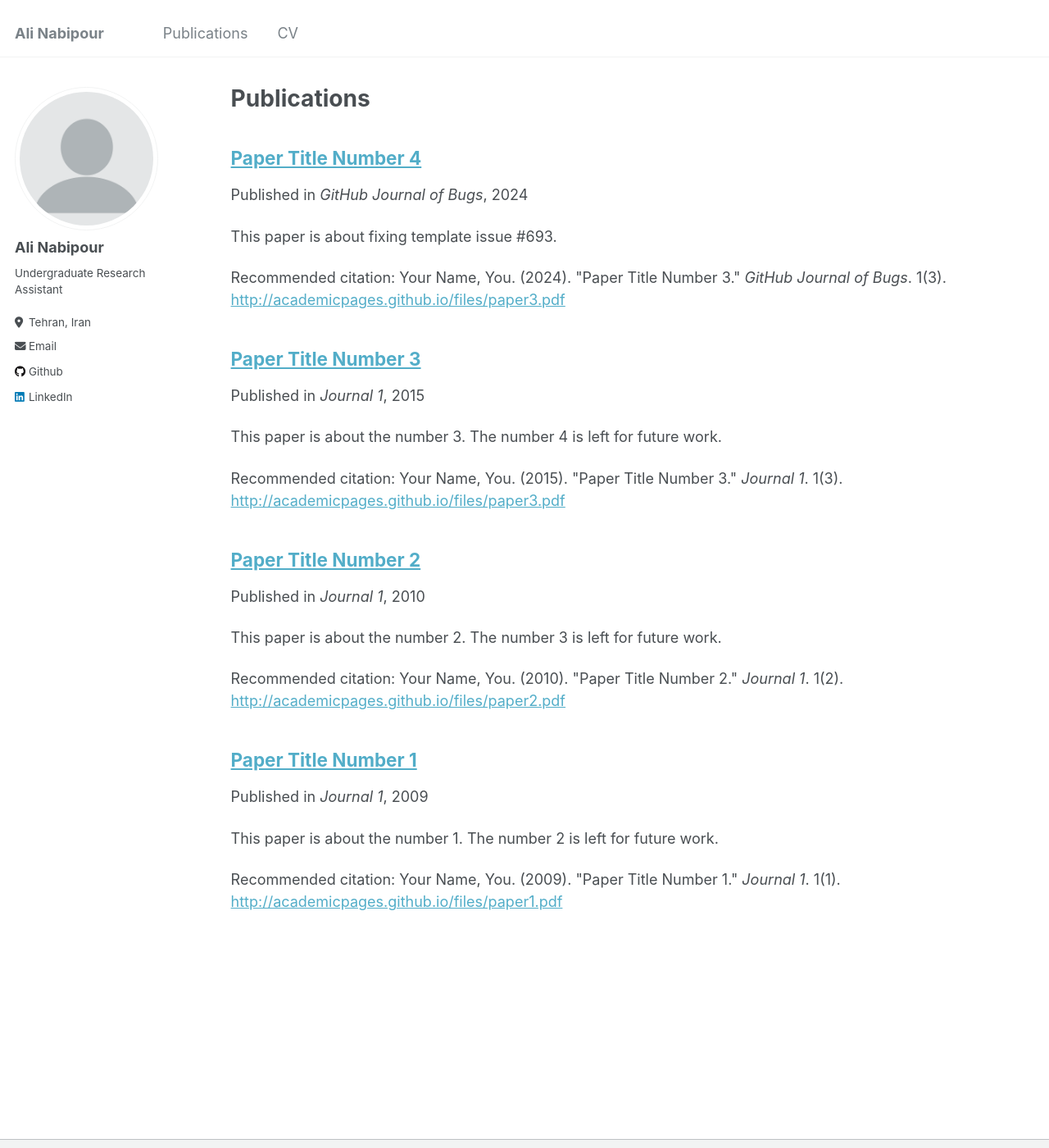
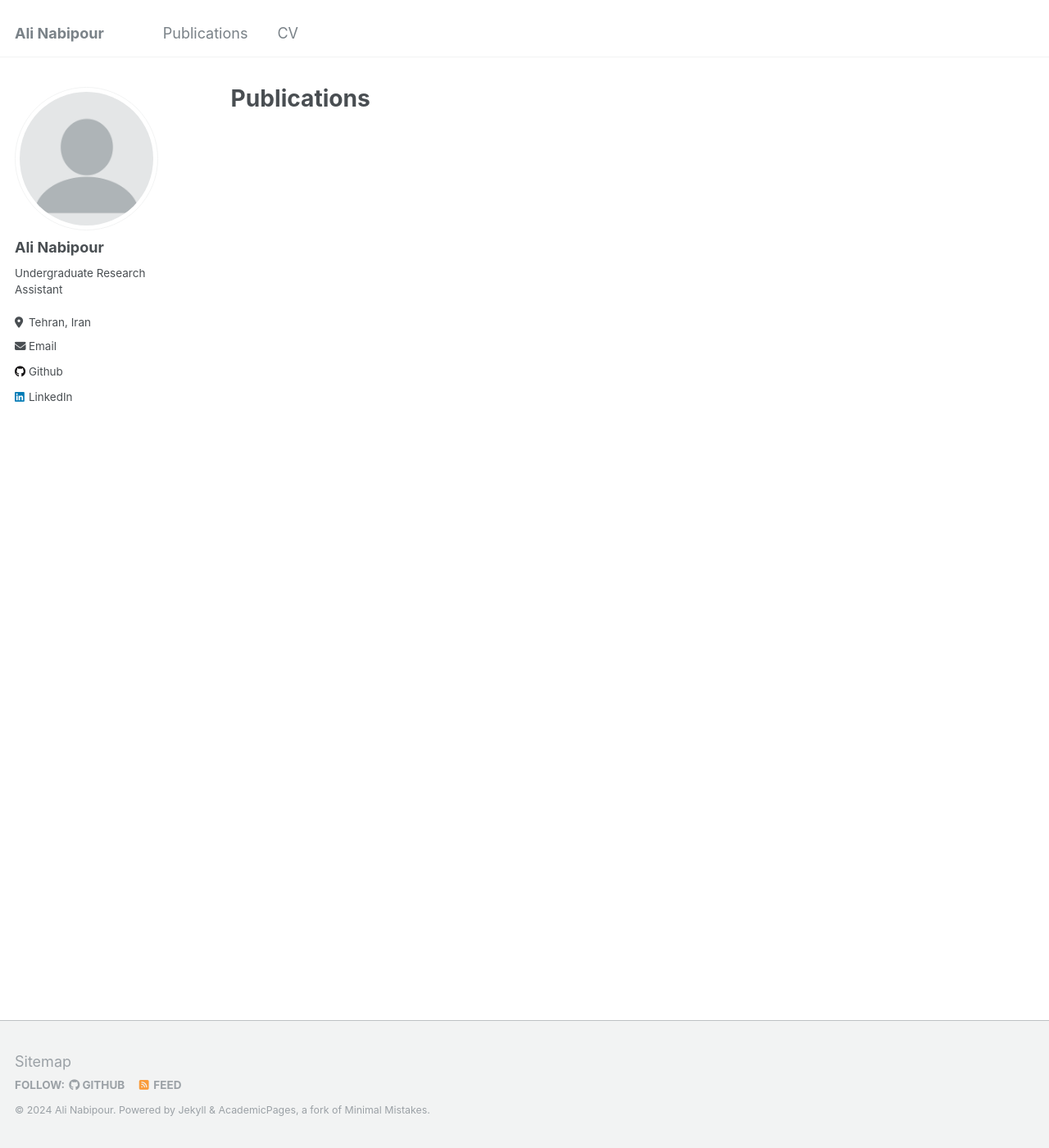
Before and after one commit to eyenpi/eyenpi.github.io, a Jekyll site: the page built from _pages/publications.md, in a window 1280 px wide and 1400 px high. Shown: the whole window at 82% size. Built offline with Jekyll 4.4.1, drawn with Linux system fonts in a browser that asks for light colours.

```diff
--- a/_data/navigation.yml
+++ b/_data/navigation.yml
@@ -16,7 +16,7 @@ main:
   #   url: /year-archive/
 
   - title: "CV"
-    url: /cv/
+    url: /files/A_Nabipour_CV.pdf
 
   # - title: "Guide"
   #   url: /markdown/
--- a/_pages/cv.md
+++ /dev/null
@@ -1,64 +0,0 @@
----
-layout: archive
-title: "CV"
-permalink: /cv/
-author_profile: true
-redirect_from:
-  - /resume
----
-
-{% include base_path %}
-
-Education
-======
-* Ph.D in Version Control Theory, GitHub University, 2018 (expected)
-* M.S. in Jekyll, GitHub University, 2014
-* B.S. in GitHub, GitHub University, 2012
-
-Work experience
-======
-* Spring 2024: Academic Pages Collaborator
-  * Github University
-  * Duties includes: Updates and improvements to template
-  * Supervisor: The Users
-
-* Fall 2015: Research Assistant
-  * Github University
-  * Duties included: Merging pull requests
-  * Supervisor: Professor Hub
-
-* Summer 2015: Research Assistant
-  * Github University
-  * Duties included: Tagging issues
-  * Supervisor: Professor Git
-
-Skills
-======
-* Skill 1
-* Skill 2
-  * Sub-skill 2.1
-  * Sub-skill 2.2
-  * Sub-skill 2.3
-* Skill 3
-
-Publications
-======
-  <ul>{% for post in site.publications reversed %}
-    {% include archive-single-cv.html %}
-  {% endfor %}</ul>
-
-Talks
-======
-  <ul>{% for post in site.talks reversed %}
-    {% include archive-single-talk-cv.html  %}
-  {% endfor %}</ul>
-
-Teaching
-======
-  <ul>{% for post in site.teaching reversed %}
-    {% include archive-single-cv.html %}
-  {% endfor %}</ul>
-
-Service and leadership
-======
-* Currently signed in to 43 different slack teams
--- a/_publications/2009-10-01-paper-title-number-1.md
+++ /dev/null
@@ -1,12 +0,0 @@
----
-title: "Paper Title Number 1"
-collection: publications
-permalink: /publication/2009-10-01-paper-title-number-1
-excerpt: 'This paper is about the number 1. The number 2 is left for future work.'
-date: 2009-10-01
-venue: 'Journal 1'
-paperurl: 'http://academicpages.github.io/files/paper1.pdf'
-citation: 'Your Name, You. (2009). &quot;Paper Title Number 1.&quot; <i>Journal 1</i>. 1(1).'
----
-
-The contents above will be part of a list of publications, if the user clicks the link for the publication than the contents of section will be rendered as a full page, allowing you to provide more information about the paper for the reader. When publications are displayed as a single page, the contents of the above "citation" field will automatically be included below this section in a smaller font.
--- a/_publications/2010-10-01-paper-title-number-2.md
+++ /dev/null
@@ -1,12 +0,0 @@
----
-title: "Paper Title Number 2"
-collection: publications
-permalink: /publication/2010-10-01-paper-title-number-2
-excerpt: 'This paper is about the number 2. The number 3 is left for future work.'
-date: 2010-10-01
-venue: 'Journal 1'
-paperurl: 'http://academicpages.github.io/files/paper2.pdf'
-citation: 'Your Name, You. (2010). &quot;Paper Title Number 2.&quot; <i>Journal 1</i>. 1(2).'
----
-
-The contents above will be part of a list of publications, if the user clicks the link for the publication than the contents of section will be rendered as a full page, allowing you to provide more information about the paper for the reader. When publications are displayed as a single page, the contents of the above "citation" field will automatically be included below this section in a smaller font.
--- a/_publications/2015-10-01-paper-title-number-3.md
+++ /dev/null
@@ -1,12 +0,0 @@
----
-title: "Paper Title Number 3"
-collection: publications
-permalink: /publication/2015-10-01-paper-title-number-3
-excerpt: 'This paper is about the number 3. The number 4 is left for future work.'
-date: 2015-10-01
-venue: 'Journal 1'
-paperurl: 'http://academicpages.github.io/files/paper3.pdf'
-citation: 'Your Name, You. (2015). &quot;Paper Title Number 3.&quot; <i>Journal 1</i>. 1(3).'
----
-
-The contents above will be part of a list of publications, if the user clicks the link for the publication than the contents of section will be rendered as a full page, allowing you to provide more information about the paper for the reader. When publications are displayed as a single page, the contents of the above "citation" field will automatically be included below this section in a smaller font.
--- a/_publications/2024-02-17-paper-title-number-4.md
+++ /dev/null
@@ -1,12 +0,0 @@
----
-title: "Paper Title Number 4"
-collection: publications
-permalink: /publication/2024-02-17-paper-title-number-4
-excerpt: 'This paper is about fixing template issue #693.'
-date: 2024-02-17
-venue: 'GitHub Journal of Bugs'
-paperurl: 'http://academicpages.github.io/files/paper3.pdf'
-citation: 'Your Name, You. (2024). &quot;Paper Title Number 3.&quot; <i>GitHub Journal of Bugs</i>. 1(3).'
----
-
-The contents above will be part of a list of publications, if the user clicks the link for the publication than the contents of section will be rendered as a full page, allowing you to provide more information about the paper for the reader. When publications are displayed as a single page, the contents of the above "citation" field will automatically be included below this section in a smaller font.
```
Also changed, not shown: _posts/2012-08-14-blog-post-1.md (deleted, +0 -20 lines), _posts/2013-08-14-blog-post-2.md (deleted, +0 -20 lines), _posts/2014-08-14-blog-post-3.md (deleted, +0 -20 lines), _posts/2015-08-14-blog-post-4.md (deleted, +0 -20 lines), _posts/2199-01-01-future-post.md (deleted, +0 -11 lines).
